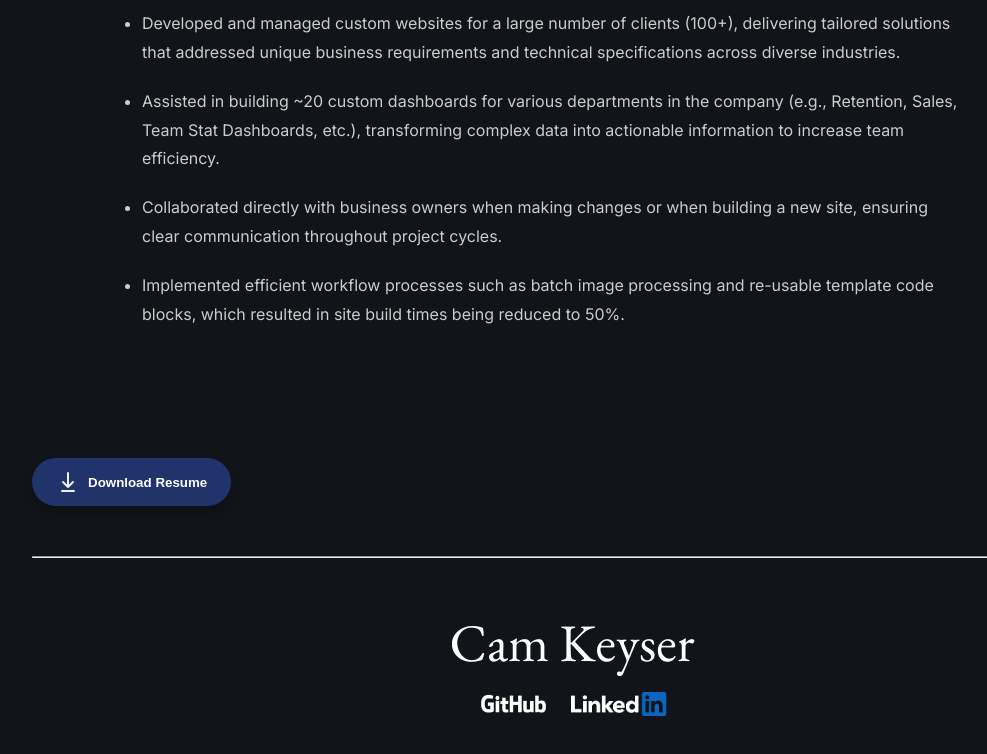
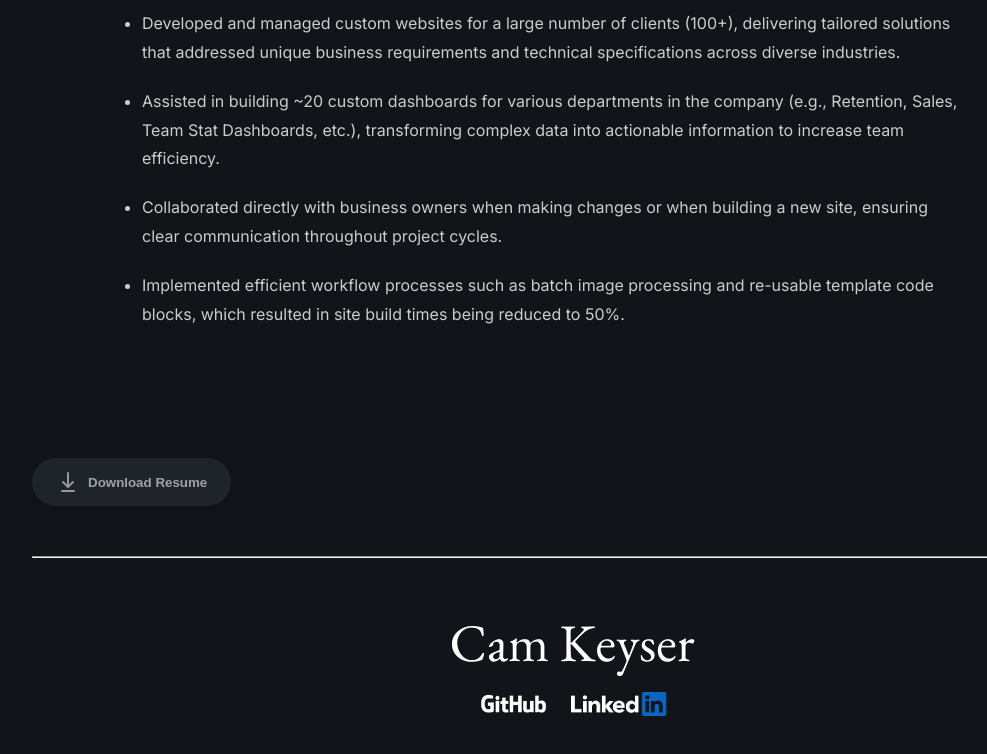
Before and after one commit to camkeyser/Portfolio, a React (Vite) app: page / in a window 1280 px wide. In both pictures the pointer is over the button "Download Resume". Shown: the part 4783-5537 px from the top of the page, without its empty margins (68-1055 px from the left). Built offline with nearby package versions, Linux system fonts and the light colour scheme.

Commit message:
Update Footer.scss

```diff
--- a/src/components/Footer/Footer.scss
+++ b/src/components/Footer/Footer.scss
@@ -19,11 +19,11 @@ footer {
         font-weight: 600;
         border: none;
         box-shadow: 0 4px 8px rgba(0, 0, 0, 0.15);
-        transition: background-color 0.2s ease, box-shadow 0.2s ease;
+        transition: opacity 0.2s ease, box-shadow 0.2s ease;
       }
 
       .download-button:hover {
-        background-color: #20336b;
+        opacity: 0.6;
         box-shadow: 0 6px 12px rgba(0, 0, 0, 0.2);
       }
 
```
